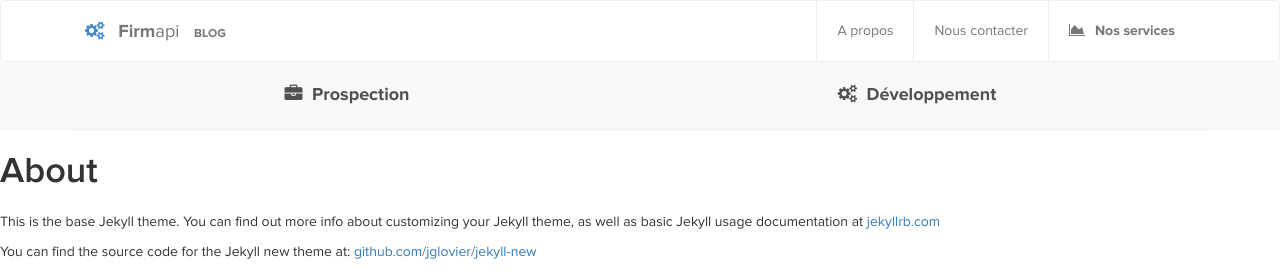
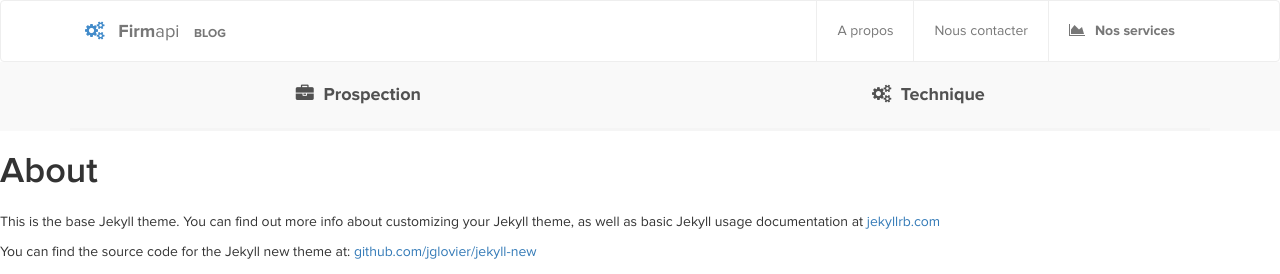
Before and after one commit to firmapi/blog, a Jekyll site: the page built from about.md, in a window 1280 px wide. Shown: the top 274 px of the page. Built offline with Jekyll 4.4.1, drawn with Linux system fonts in a browser that asks for light colours; nearby versions of some CDN libraries; comment, search, counter and statistics services are not loaded.

Commit message:
Renommage pour contourner le bug d'accent

```diff
--- a/_includes/categories.html
+++ b/_includes/categories.html
@@ -10,10 +10,10 @@
             <li><a href="/category/prospection"><strong><i class="fa fa-briefcase"></i> Prospection</strong></a></li>
           {% endif %}
 
-          {% if page.tag == 'développement' || page.tag == 'développement' %}
-            <li><a href="/category/développement" class="active"><strong><i class="fa fa-cogs"></i> Développement</strong></a></li>
+          {% if page.tag == 'technique' || page.tag == 'technique' %}
+            <li><a href="/category/technique" class="active"><strong><i class="fa fa-cogs"></i> Technique</strong></a></li>
           {% else %}
-            <li><a href="/category/développement"><strong><i class="fa fa-cogs"></i> Développement</strong></a></li>
+            <li><a href="/category/technique"><strong><i class="fa fa-cogs"></i> Technique</strong></a></li>
           {% endif %}
 
           <div class="hidden">
```
Also changed, not shown: _posts/2014-09-10-realiser-autocomplete-entreprises-js.md (+2 -2 lines).
